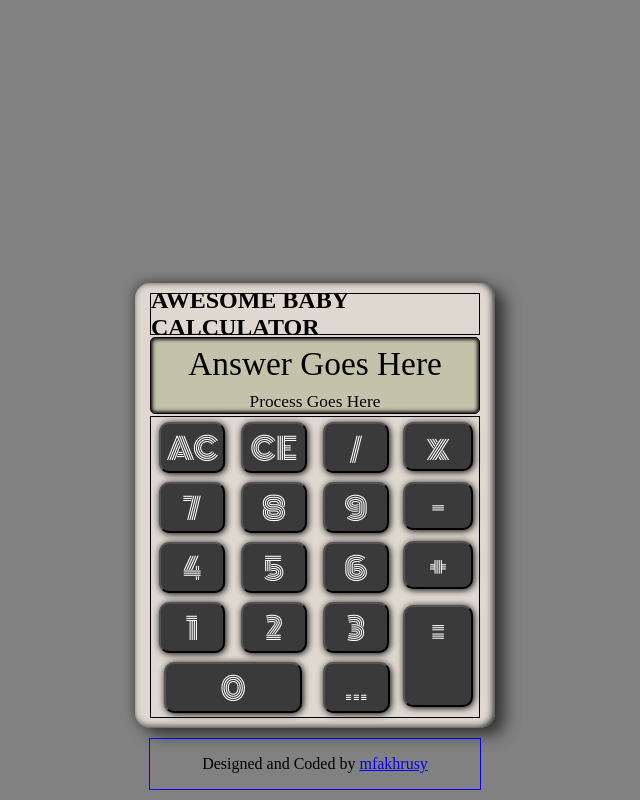
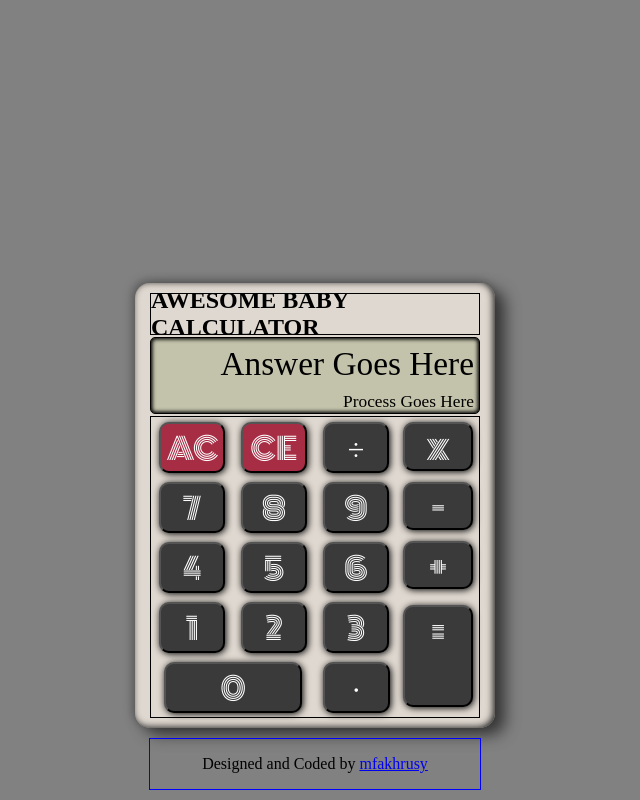
Before and after one commit to v8areu/java-script-abb-js, a plain HTML site: page freecodecamp/front-end/advanced-projects/js-calculator/index.html in a window 1280 px wide. Both pictures are taken after a click on the button "AC". Shown: the whole page, without its empty margins (325-965 px from the left). Drawn offline with Linux system fonts and the light colour scheme; a web font is replaced by a local one.

Commit message:
edit some calc

```diff
--- a/freecodecamp/front-end/advanced-projects/js-calculator/css/styles.css
+++ b/freecodecamp/front-end/advanced-projects/js-calculator/css/styles.css
@@ -71,22 +71,18 @@ html, body {
 
 #calculator-screen > div {
   display: flex;
-  justify-content: center;
+  justify-content: flex-end;
   align-items: center;
+  margin-right: 5px;
 }
 
 #calculator-screen p {
   font-size: 13pt;
   font-family: Iceland;
-  margin: auto;
 }
 
 #calculator-screen > div:first-child p {
   font-size: 25pt;
-}
-
-.flex-screen {
-
 }
 
 #screen-upper {
@@ -172,6 +168,9 @@ html, body {
   height: 40%;
 }
 
+button:focus {
+	outline: 0;
+}
 .calculator-outer button {
   display: flex;
   justify-content: center;
@@ -181,6 +180,10 @@ html, body {
   background-color: #3A3A3A;
   border-radius: 10px;
   box-shadow: 1px 1px 7px black;
+}
+
+.calculator-outer button:active {
+	box-shadow: 0 0 2px black;
 }
 
 .calculator-outer button p {
@@ -193,12 +196,19 @@ html, body {
   color: white;
 }
 
-button p:active {
-
+/* personal button style */
+#calc-dot button p:before {
+	content: "\2219";
 }
 
-button:active {
-  background-color: #ab5612;
+#calc-division button p:before {
+	content: "\00F7";
+	font-family: serif;
+}
+
+#calc-ac button,
+#calc-ce button {
+	background-color: #A72D45;
 }
 
 footer {
--- a/freecodecamp/front-end/advanced-projects/js-calculator/index.html
+++ b/freecodecamp/front-end/advanced-projects/js-calculator/index.html
@@ -82,7 +82,7 @@
               </div>
               <div id="calc-division" class="button-container-upper-left">
                 <button class="button-base">
-                  <p>/</p>
+                  <p></p>
                 </button>
               </div>
             </div>
@@ -94,7 +94,7 @@
               </div>
               <div id="calc-dot" class="button-container-lower-left">
                 <button class="button-base">
-                  <p>...</p>
+                  <p></p>
                 </button>
               </div>
             </div>
@@ -128,6 +128,6 @@
       </footer>
     </div>
   </div>
-  <script src="js/scripts.js?v=1"></script>
+  <script src="js/scripts.js?v=2"></script>
 </body>
 </html>
--- a/freecodecamp/front-end/advanced-projects/js-calculator/js/scripts.js
+++ b/freecodecamp/front-end/advanced-projects/js-calculator/js/scripts.js
@@ -1,4 +1,14 @@
 document.addEventListener("DOMContentLoaded", function(event) {
 
+  // function to capture when user click button
+  let calcButtons = document.getElementsByTagName("button");
+  let calcButtonsParentID = [];
+  for (let calcButton of calcButtons) {
+    calcButtonsParentID.push(calcButton.parentNode.id);
+  }
+
+  // get the upper and lower screen paraghraphs
+  let screenUpperP = document.querySelector("#screen-upper p");
+  let screenLowerP = document.querySelector("#screen-lower p");
 
 });
```
